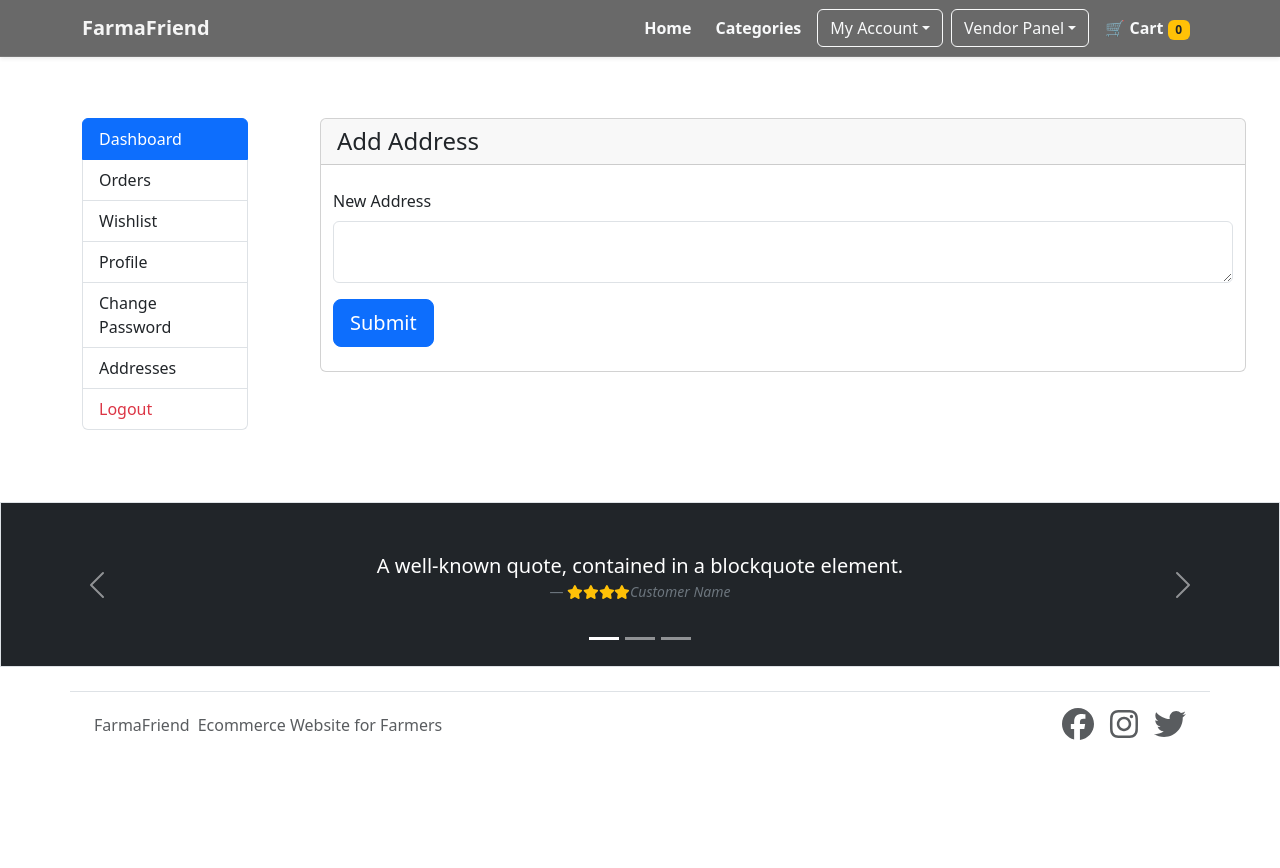
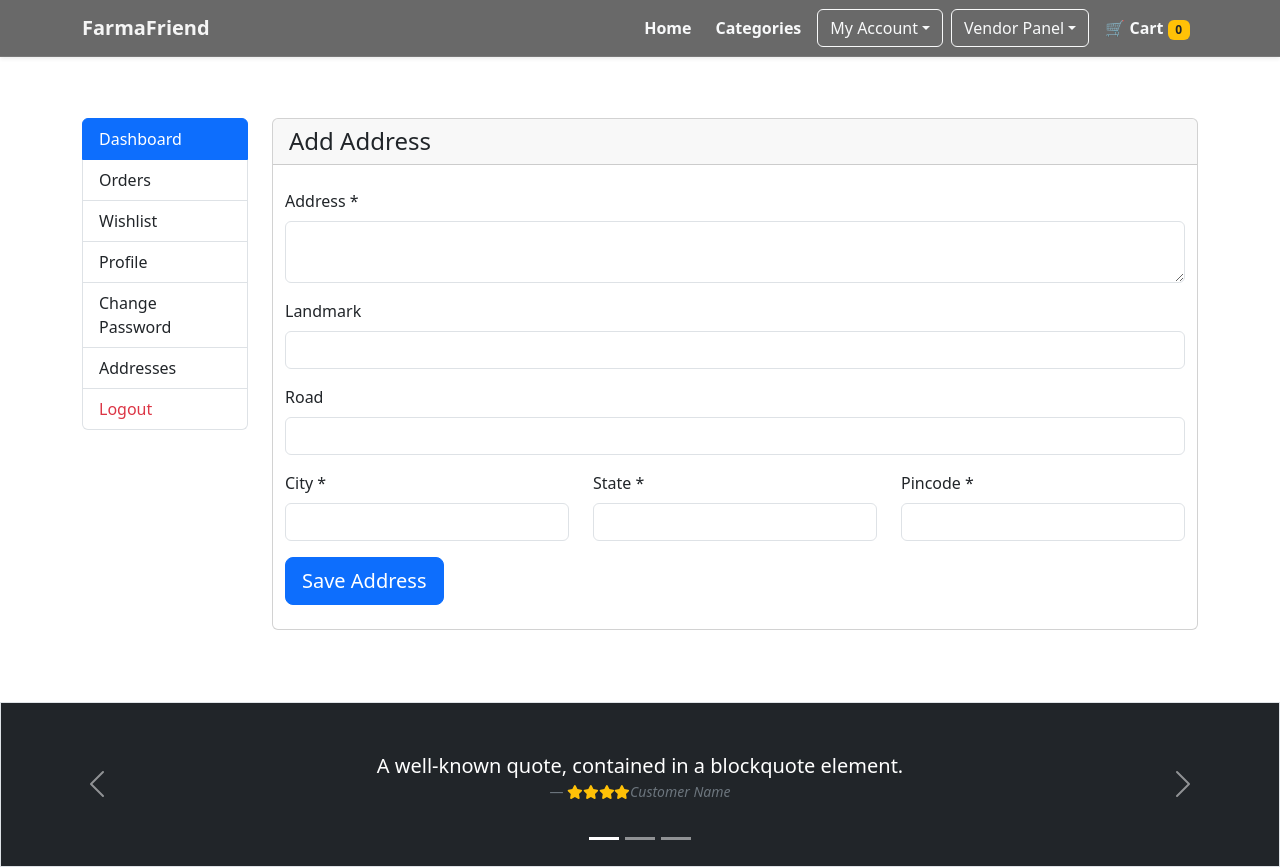
Before and after one commit to Tejas7455/farma_ecommerce, a React (Create React App) app in the folder frontend/: page /customer/add-address in a window 1280 px wide. Shown: the top 868 px of the page. Before the commit the page ends 800 px from the top, so only its background shows below. Built offline with nearby package versions, Linux system fonts and the light colour scheme.

Commit message:
address edit and display of customer

```diff
--- a/frontend/src/Components/Customer/AddAddress.js
+++ b/frontend/src/Components/Customer/AddAddress.js
@@ -1,42 +1,143 @@
-import React from 'react'
+import React, { useState } from 'react';
 import Sidebar from './Sidebar';
+import { useNavigate } from 'react-router-dom';
 
 function AddAddress() {
+  const navigate = useNavigate();
+
+  const [formData, setFormData] = useState({
+    address: '',
+    landmark: '',
+    road: '',
+    city: '',
+    state: '',
+    pincode: ''
+  });
+
+  const handleChange = (e) => {
+    setFormData({
+      ...formData,
+      [e.target.name]: e.target.value
+    });
+  };
+
+  const handleSubmit = (e) => {
+    e.preventDefault();
+
+    const { address, city, state, pincode } = formData;
+
+    if (!address || !city || !state || !pincode) {
+      alert('Please fill all required fields');
+      return;
+    }
+
+    const existingAddresses =
+      JSON.parse(localStorage.getItem('addresses')) || [];
+
+    const updatedAddresses = [
+      ...existingAddresses,
+      {
+        id: Date.now(),
+        ...formData,
+        isDefault: false
+      }
+    ];
+
+    localStorage.setItem('addresses', JSON.stringify(updatedAddresses));
+
+    navigate('/customer/address');
+  };
+
   return (
     <div className='container mt-5'>
       <div className='row'>
         <div className='col-md-2 col-12 mb-5'>
-          <Sidebar/>
+          <Sidebar />
         </div>
+
         <div className='col-md-10 col-12 mb-5'>
-          <div className='row'>
-            <div className='container'>
-              <div className='row'>
-                <div className='col-md-12 col-10 ms-5'>
-                  <div className="card">
-                    <h4 className='card-header'>Add Address</h4>
-                  <div>
-                    <form className='container mt-4 mb-4'>
-                      <div className="mb-3">
-                      <label for="address" className="form-label">New Address</label>
-                      <textarea type="text" className="form-control" id="address" />
-                      </div>
+          <div className="card">
+            <h4 className='card-header'>Add Address</h4>
 
+            <form className='container mt-4 mb-4' onSubmit={handleSubmit}>
 
+              <div className="mb-3">
+                <label className="form-label">Address *</label>
+                <textarea
+                  className="form-control"
+                  name="address"
+                  rows="2"
+                  value={formData.address}
+                  onChange={handleChange}
+                />
+              </div>
 
-                      <button type="submit" className="btn btn-primary btn-lg">Submit</button>
-                    </form>
-                  </div>
-                  </div>
+              <div className="mb-3">
+                <label className="form-label">Landmark</label>
+                <input
+                  type="text"
+                  className="form-control"
+                  name="landmark"
+                  value={formData.landmark}
+                  onChange={handleChange}
+                />
+              </div>
+
+              <div className="mb-3">
+                <label className="form-label">Road</label>
+                <input
+                  type="text"
+                  className="form-control"
+                  name="road"
+                  value={formData.road}
+                  onChange={handleChange}
+                />
+              </div>
+
+              <div className="row">
+                <div className="col-md-4 mb-3">
+                  <label className="form-label">City *</label>
+                  <input
+                    type="text"
+                    className="form-control"
+                    name="city"
+                    value={formData.city}
+                    onChange={handleChange}
+                  />
+                </div>
+
+                <div className="col-md-4 mb-3">
+                  <label className="form-label">State *</label>
+                  <input
+                    type="text"
+                    className="form-control"
+                    name="state"
+                    value={formData.state}
+                    onChange={handleChange}
+                  />
+                </div>
+
+                <div className="col-md-4 mb-3">
+                  <label className="form-label">Pincode *</label>
+                  <input
+                    type="number"
+                    className="form-control"
+                    name="pincode"
+                    value={formData.pincode}
+                    onChange={handleChange}
+                  />
                 </div>
               </div>
 
-            </div>
+              <button type="submit" className="btn btn-primary btn-lg">
+                Save Address
+              </button>
+            </form>
           </div>
         </div>
       </div>
-  </div>
-  )
+    </div>
+  );
 }
 
 export default AddAddress;
--- a/frontend/src/Components/Customer/Address.js
+++ b/frontend/src/Components/Customer/Address.js
@@ -1,61 +1,80 @@
-import React from 'react'
+import React, { useEffect, useState } from 'react';
 import Sidebar from './Sidebar';
 import { NavLink } from 'react-router-dom';
 
 function Address() {
+  const [addresses, setAddresses] = useState([]);
+
+  useEffect(() => {
+    const savedAddresses =
+      JSON.parse(localStorage.getItem('addresses')) || [];
+    setAddresses(savedAddresses);
+  }, []);
+
   return (
     <div className='container mt-4'>
       <div className='row'>
         <div className='col-md-3 col-12 mb-2'>
           <Sidebar />
         </div>
+
         <div className='col-md-9 col-12 mb-2'>
+          <NavLink
+            to='/customer/add-address/'
+            className='btn btn-outline-success mb-3 float-end'
+          >
+            <i className='fa fa-plus' /> Add Address
+          </NavLink>
 
           <div className='row'>
-                <NavLink to='/customer/add-address/' className='btn btn-outline-success mb-3 float-end'><i className='fa fa-plus' /> Add Address</NavLink>
-                    <div className='col-4 mb-4'>
-                        <div className='card'>
+            {addresses.length === 0 && (
+              <p className="text-muted">No addresses added yet.</p>
+            )}
+
+            {addresses.map((item) => (
+              <div className='col-md-4 col-12 mb-3' key={item.id}>
+                <div className='card h-100'>
                   <div className='card-body text-muted'>
-                                <p></p>
-                                <h6>
-                                <i className='fa fa-check-circle text-success mb-2'/><br/>
-                                New Ring road near highway, HQ chowk, Pune</h6>
+
+                    {/* Default badge */}
+                    {item.isDefault && (
+                      <span className="badge bg-success mb-2">
+                        Default
+                      </span>
+                    )}
+
+                    <p className="mb-1 fw-semibold text-dark">
+                      {item.address}
+                    </p>
+
+                    {item.road && (
+                      <p className="mb-1">{item.road}</p>
+                    )}
+
+                    {item.landmark && (
+                      <p className="mb-1">
+                        Landmark: {item.landmark}
+                      </p>
+                    )}
+
+                    <p className="mb-1">
+                      {item.city}, {item.state}
+                    </p>
+
+                    <p className="mb-0">
+                      Pincode: {item.pincode}
+                    </p>
+
                   </div>
                 </div>
               </div>
-                    <div className='col-4 mb-2'>
-                        <div className='card'>
-                            <div className='card-body text-muted'>
-                            <h6>
-                            <span className='badge bg-dark mb-2'>Make Default</span><br/>
-                                House.No.5,Railway Station Road, Mumbai</h6>
-                            </div>
-                        </div>
-                    </div>
-                    <div className='col-4 mb-2'>
-                        <div className='card'>
-                            <div className='card-body text-muted'>
-                                <h6>
-                                <span className='badge bg-dark mb-2'>Make Default</span><br/>
-                                    Ravi nagar, RN metrol station,Delhi</h6>
-                            </div>
-                        </div>
-                    </div>
-                    <div className='col-4 mb-2'>
-                        <div className='card'>
-                            <div className='card-body text-muted'>
-                                <h6>
-                                <span className='badge bg-dark mb-2'>Make Default</span><br/>
-                                    Satish Nagar, Main Road, Nagpur</h6>
-                            </div>
-                        </div>
+            ))}
           </div>
 
         </div>
       </div>
     </div>
-    </div>
-  )
+  );
 }
 
 export default Address;
```
Also changed, not shown: 1 other file (tests, documents, lock files or other folders). Lines whose indentation alone changed are shown as unchanged.
